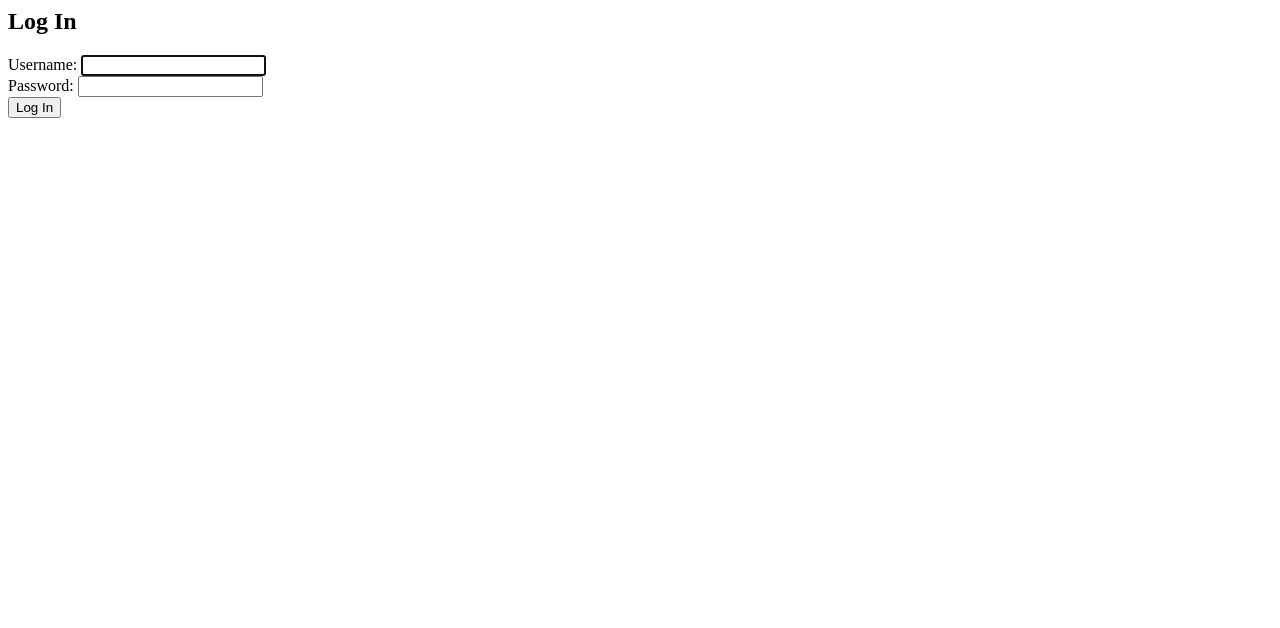
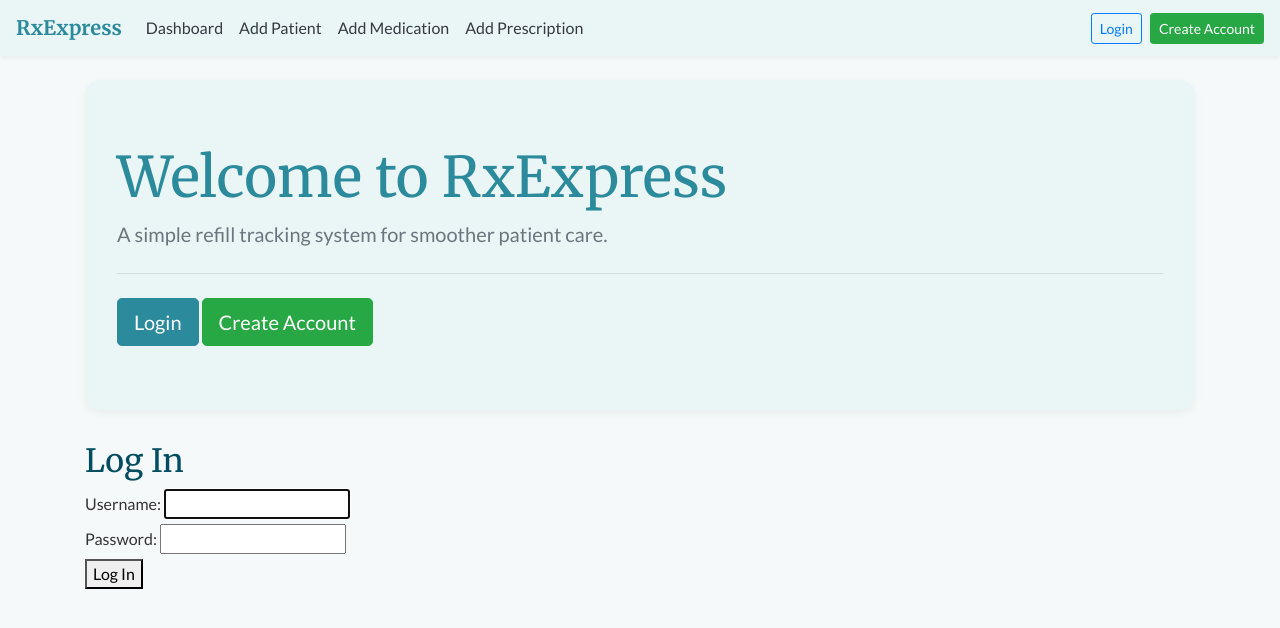
Before and after one commit to aarisinger/rxexpress, a Django app: page /accounts/login/ in a window 1280 px wide. Shown: the top 628 px of the page. Run offline with Django 5.2, Linux system fonts and the light colour scheme.

Commit message:
updated color scheme, fonts, moved change password to header

```diff
--- a/rxexpress/templates/index.html
+++ b/rxexpress/templates/index.html
@@ -4,45 +4,75 @@
         <meta charset="utf-8">
         <meta name="viewport" content="width=device-width, initial-scale=1, shrink-to-fit=no">
         <link rel="stylesheet" href="https://cdn.jsdelivr.net/npm/bootstrap@4.6.2/dist/css/bootstrap.min.css">
-        <link href="https://fonts.googleapis.com/css2?family=Roboto:ital,wght@0,100..900;1,100..900&display=swap" rel="stylesheet">
+        <link href="https://fonts.googleapis.com/css2?family=Lato:wght@400;700&family=Merriweather:wght@400;700&display=swap" rel="stylesheet">
 
         <title>RxExpress</title>
         <style>
             body {
-                font-family: "Roboto", sans-serif;
+                font-family: 'Lato', sans-serif;
+                background-color: #f6f9fa;
+                color: #333;
+            }
+
+            h1, h2, h3, .navbar-brand {
+                font-family: 'Merriweather', serif;
+                color: #004d61;
+            }
+
+            :root {
+                --primary: #2b8a9c;
+                --secondary: #eaf5f5;
+                --accent: #88c9bf;
+                --text-dark: #333;
+                --text-muted: #6c757d;
+            }
+
+            .btn-primary {
+                background-color: var(--primary);
+                border-color: var(--primary);
+            }
+
+            .btn-primary:hover{
+                background-color: #237381
+                border-color: #237381;
             }
         </style>
     </head>
 <body>
-<nav class="navbar navbar-expand-lg navbar-light bg-light">
-    <a class="navbar-brand" href="/">RxExpress</a>
+<nav class="navbar navbar-expand-lg navbar-light" style="background-color: var(--secondary); box-shadow: 0 2px 4px rgba(0,0,0,0.05);">
+    <a class="navbar-brand font-weight-bold" href="/" style="color: var(--primary);">
+        RxExpress
+    </a>
     <div class="collapse navbar-collapse">
         <ul class="navbar-nav mr-auto">
-            <li class="nav-item"><a class="nav-link" href="/dashboard/">Dashboard</a></li>
-            <li class="nav-item"><a class="nav-link" href="/add-patient/">Add Patient</a></li>
-            <li class="nav-item"><a class="nav-link" href="/add-medication/">Add Medication</a></li>
-            <li class="nav-item"><a class="nav-link" href="/add-prescription/">Add Prescription</a></li>
+            <li class="nav-item"><a class="nav-link text-dark" href="/dashboard/">Dashboard</a></li>
+            <li class="nav-item"><a class="nav-link text-dark" href="/add-patient/">Add Patient</a></li>
+            <li class="nav-item"><a class="nav-link text-dark" href="/add-medication/">Add Medication</a></li>
+            <li class="nav-item"><a class="nav-link text-dark" href="/add-prescription/">Add Prescription</a></li>
         </ul>
         <ul class="navbar-nav ml-auto align-items-center">
             {% if user.is_authenticated %}
                 <li class="nav-item">
-                    <span class="nav-item">
-                        <span class="nav-link">{{ user.username}}</span>
+                    <span class="nav-link text-dark">{{ user.username}}</span>
+                </li>
+                <li class="nav-item">
+                    <a class="btn btn-outline-info btn-sm mr-2" href="{% url 'password_change' %}">
+                        Change Password
+                        </a>
                 </li>
                 <li class="nav-item">
                     <form method='post' action="{% url 'logout' %}" style="display: inline;">
                         {% csrf_token %}
-                        <button type="submit"
-                                class="nav-link btn btn-link"
-                                style="padding: 0; border: none; background: none; cursor: pointer;">
-                            Logout
-                        </button>
+                        <button type="submit" class="btn btn-outline-danger btn-sm ml-2">Logout</button>
                     </form>
                 </li>
 
             {% else %}
                 <li class="nav-item">
-                    <a class="nav-link" href="{% url 'login' %}">Login</a>
+                    <a class="btn btn-outline-primary btn-sm ml-2" href="{% url 'login' %}">Login</a>
+                </li>
+                <li class="nav-item">
+                    <a class="btn btn-success btn-sm ml-2" href="{%url 'register' %}">Create Account</a>
                 </li>
             {% endif %}
         </ul>
@@ -51,15 +81,16 @@
 
 </div>
 <div class="container mt-4">
-    <div class="jumbotron">
-        <h1 class="display-4">Welcome to RxExpress</h1>
-        <p class="lead">A simple refill tracking system.</p>
+    <div class="jumbotron" style="background-color: var(--secondary); border-radius: 1rem; box-shadow: 0 3px 8px rgba(0,0,0,0.05)">
+        <h1 class="display-4" style="color: var(--primary);">Welcome to RxExpress</h1>
+        <p class="lead text-muted">A simple refill tracking system for smoother patient care.</p>
         <hr class="my-4">
         <p>{{ sentence }}</p>
         {% if not user.is_authenticated %}
             <a class="btn btn-primary btn-lg" href="/accounts/login/" role="button">Login</a>
             <a class="btn btn-success btn-lg" href="{% url 'register' %}" role="button">Create Account</a>
         {% else %}
+
             <!-- <a class="btn btn-success btn-lg" href="/dashboard/" role="button">Go to Dashboard</a> -->
         {% endif %}
     </div>
--- a/rxexpress/templates/registration/login.html
+++ b/rxexpress/templates/registration/login.html
@@ -1,6 +1,9 @@
+{% extends "index.html" %}
+{% block content %}
 <h2>Log In</h2>
 <form method="post">
   {% csrf_token %}
   {{ form }}
   <button type="submit">Log In</button>
 </form>
+{% endblock %}
```
Also changed, not shown: db.sqlite3.
